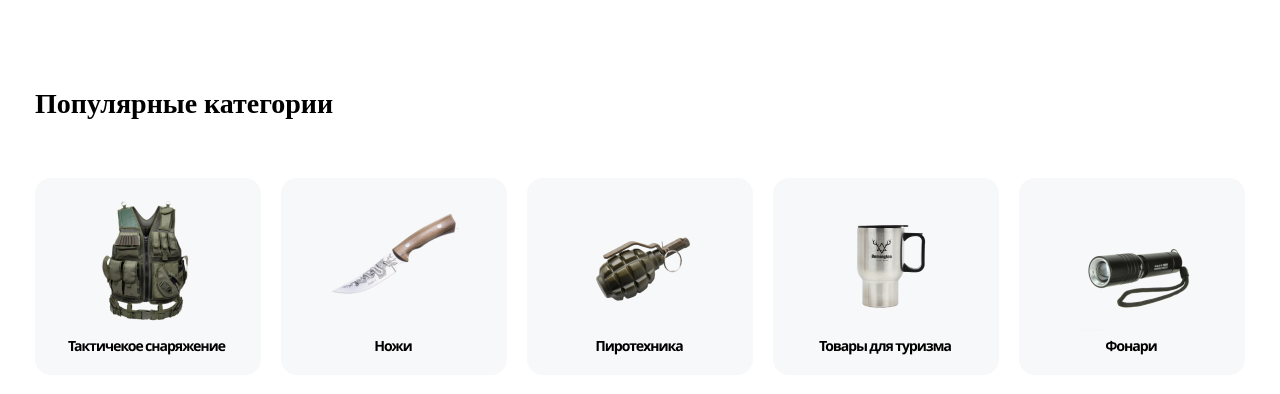
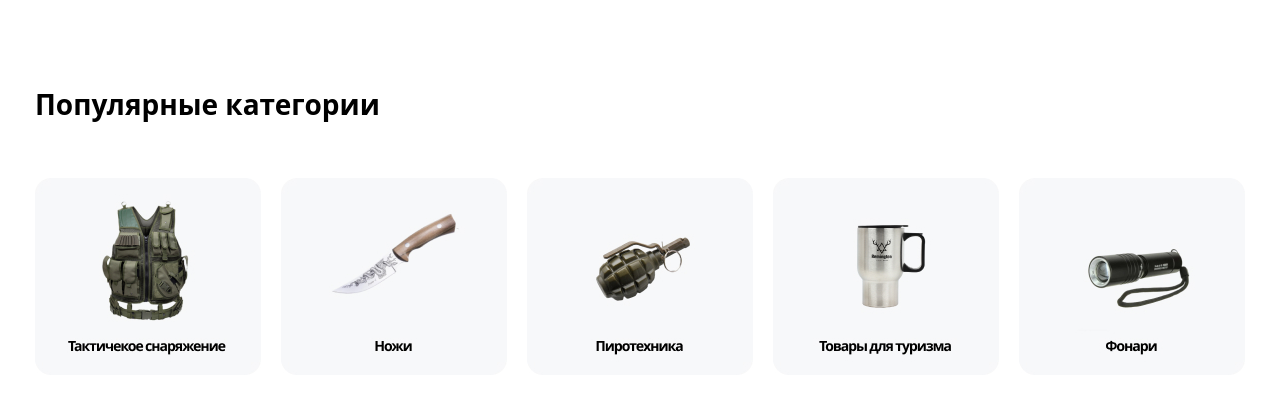
Before and after one commit to mir312/my-react-app, a React (Create React App) app: page / in a window 1280 px wide. Shown: the top 394 px of the page. Built offline with nearby package versions, Linux system fonts and the light colour scheme.

Commit message:
add styles for h1

```diff
--- a/src/Components/Categories/Category.css
+++ b/src/Components/Categories/Category.css
@@ -5,12 +5,9 @@
 section .Main{
  width: 1440px;
 height: 466px;
-
-
 }
 
 .sec_main {
-font-family: Poppins;
 font-size: 28px;
 font-weight: 700;
 line-height: 48px;
@@ -18,6 +15,4 @@ text-align: left;
 color: #000000;
 margin-top: 80px;
 margin-bottom: 50px;
-
-
 }
```
